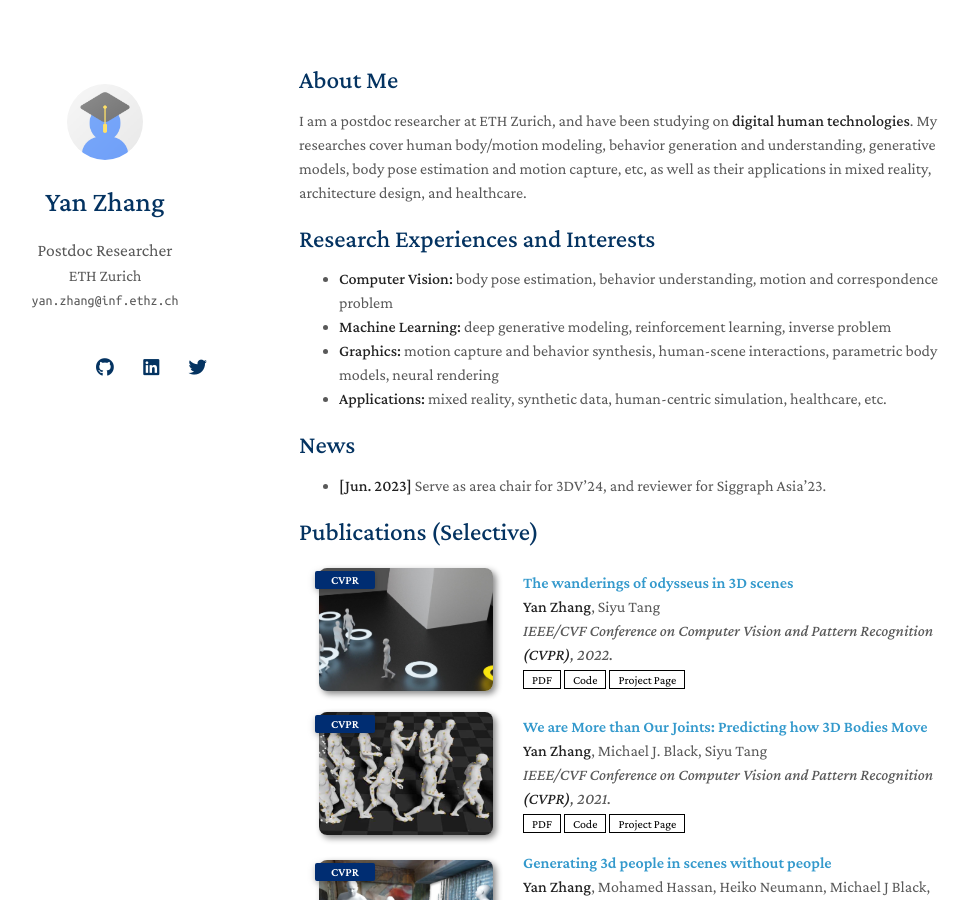
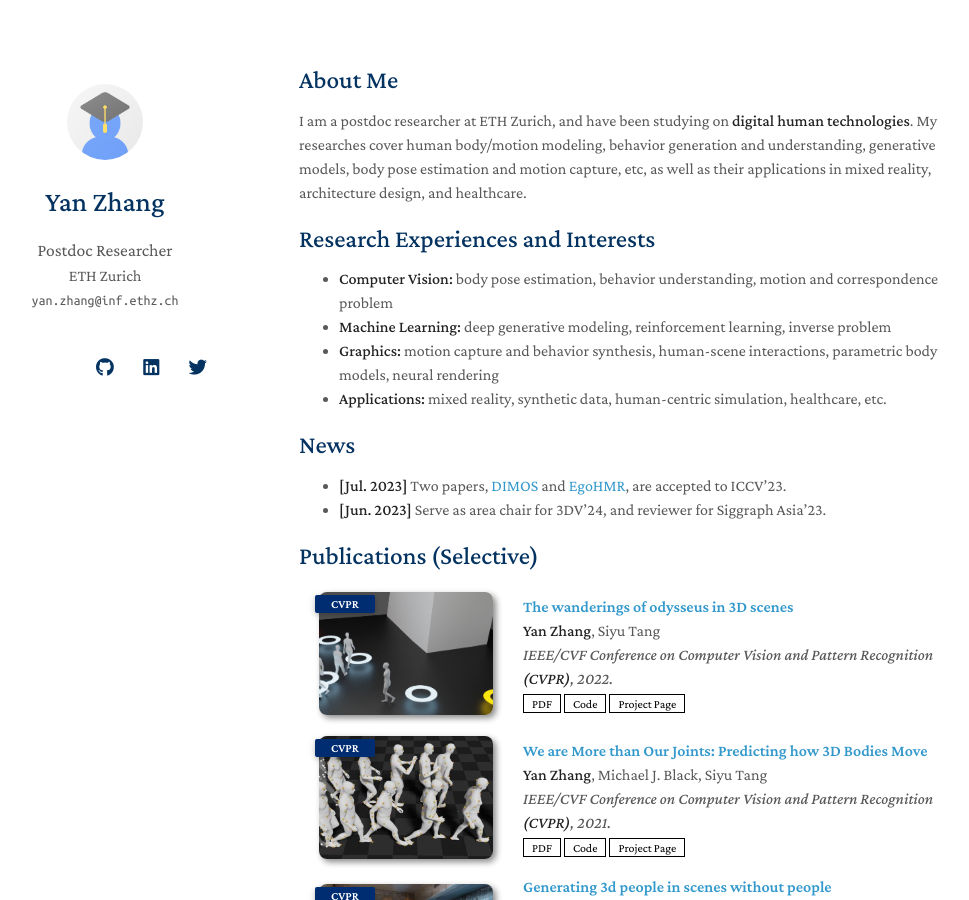
Before and after one commit to yz-cnsdqz/yz-cnsdqz.github.io, a Jekyll site: the page built from index.md, in a window 1280 px wide and 900 px high. Shown: the whole window, without its empty margins (171-1140 px from the left). Built offline with Jekyll 4.4.1, drawn with Linux system fonts in a browser that asks for light colours; nearby versions of some CDN libraries; a style sheet for code colours, icons or effects is not loaded; our own code applies the rules of GitHub Pages for plain Markdown files.

Commit message:
update readme

```diff
--- a/index.md
+++ b/index.md
@@ -16,7 +16,7 @@ I am a postdoc researcher at ETH Zurich, and have been studying on **digital hum
 
 
 ## News
-
+- **[Jul. 2023]** Two papers, [DIMOS](https://zkf1997.github.io/DIMOS/) and [EgoHMR](https://sanweiliti.github.io/egohmr/egohmr.html), are accepted to ICCV'23.
 - **[Jun. 2023]** Serve as area chair for 3DV'24, and reviewer for Siggraph Asia'23.
 
 {% include_relative _includes/publications.md %}
```
